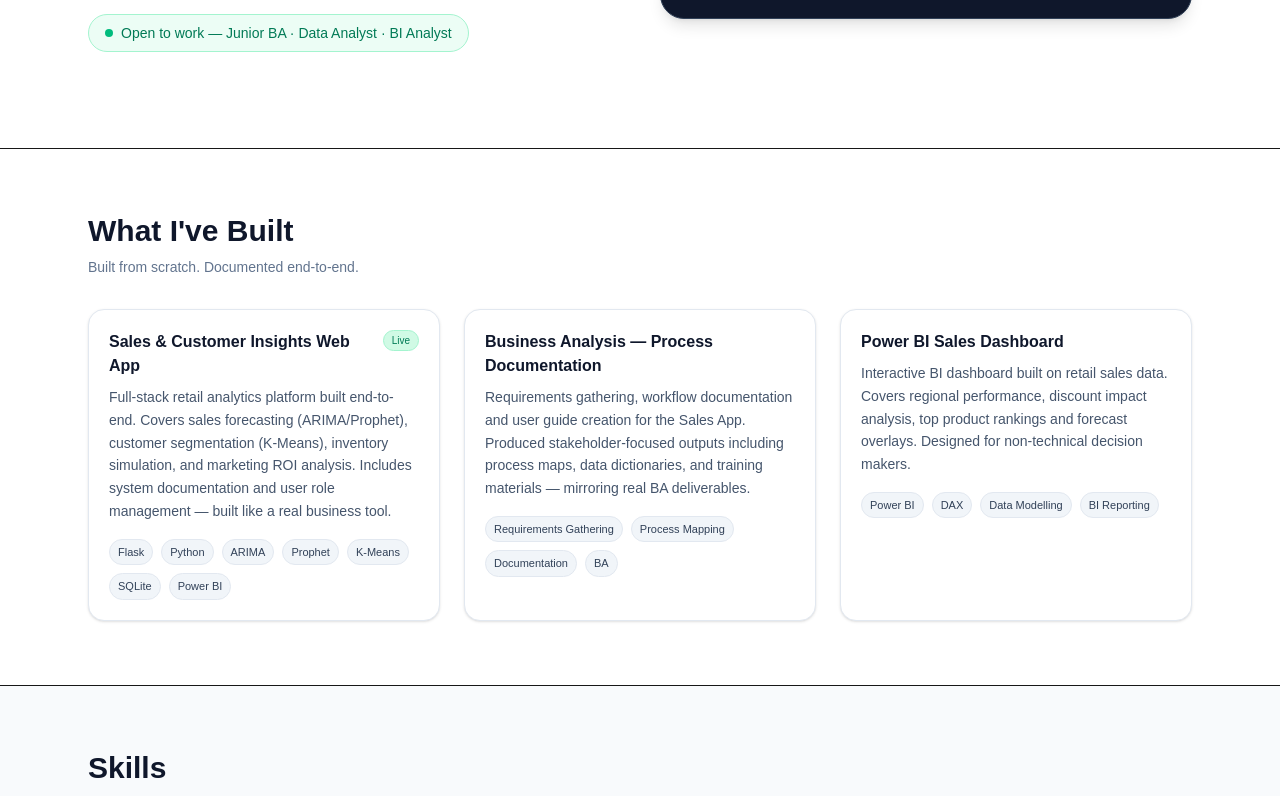
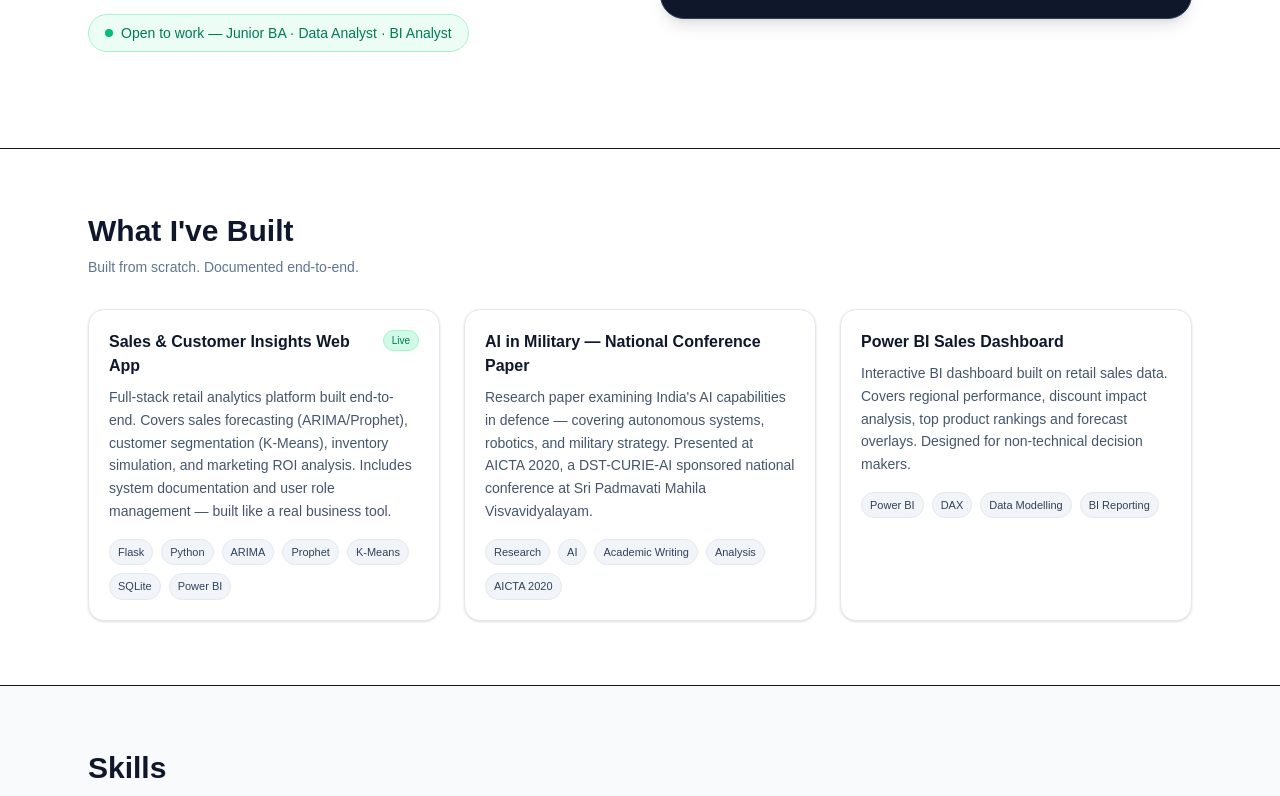
Before and after one commit to SuryaSri549/surya_portfolio, a Next.js app: page / in a window 1280 px wide. Shown: the part 535-1331 px from the top of the page. Built offline with nearby package versions, Linux system fonts and the light colour scheme.

Commit message:
Update project entries in page.tsx
Removed a project entry for 'Business Analysis — Process Documentation' and added a new entry for 'AI in Military — National Conference Paper'.

```diff
--- a/app/page.tsx
+++ b/app/page.tsx
@@ -8,14 +8,14 @@ export default function Home() {
       tags: ["Flask", "Python", "ARIMA", "Prophet", "K-Means", "SQLite", "Power BI"],
       live: true,
     },
-    {
-      title: "Business Analysis — Process Documentation",
-      description:
-        "Requirements gathering, workflow documentation and user guide creation for the Sales App. Produced stakeholder-focused outputs including process maps, data dictionaries, and training materials — mirroring real BA deliverables.",
-      link: "https://github.com/SuryaSri549/saleswebapp",
-      tags: ["Requirements Gathering", "Process Mapping", "Documentation", "BA"],
-      live: false,
-    },
+   {
+  title: "AI in Military — National Conference Paper",
+  description:
+    "Research paper examining India's AI capabilities in defence — covering autonomous systems, robotics, and military strategy. Presented at AICTA 2020, a DST-CURIE-AI sponsored national conference at Sri Padmavati Mahila Visvavidyalayam.",
+  link: "/Certificate_of_Paper_Submission_on_Artificial_Intelligence.png",
+  tags: ["Research", "AI", "Academic Writing", "Analysis", "AICTA 2020"],
+  live: false,
+},
     {
       title: "Power BI Sales Dashboard",
       description:
```
